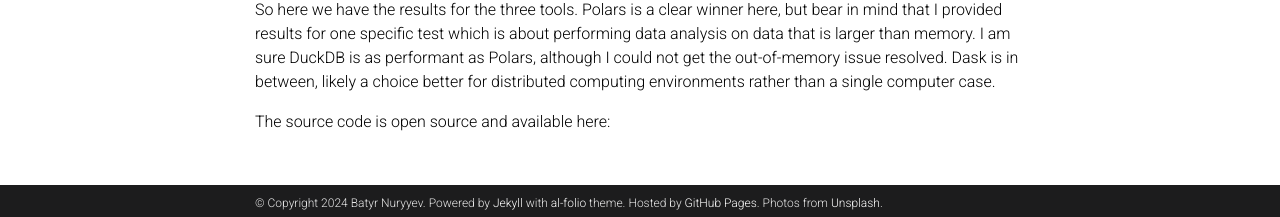
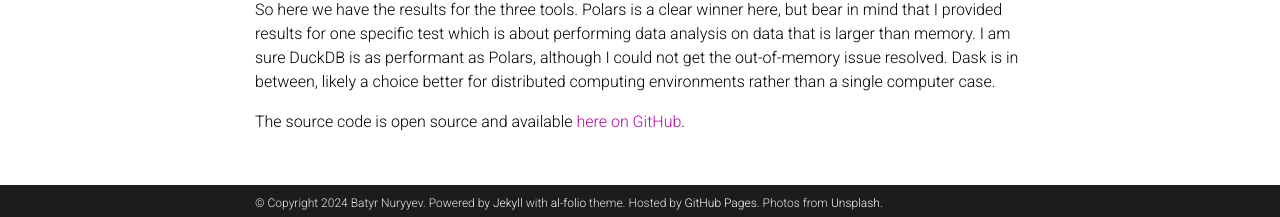
Before and after one commit to oneturkmen/oneturkmen.github.io, a Jekyll site: the page built from _posts/2024-03-16-data-analysis-with-less-memory.md, in a window 1280 px wide and 900 px high, scrolled down 3710 px. Shown: the part 680-897 px from the top of the window. Built offline with Jekyll 4.4.1, drawn with Linux system fonts in a browser that asks for light colours; a style sheet for code colours, icons or effects is not loaded.

Commit message:
Update repo link

```diff
--- a/_posts/2024-03-16-data-analysis-with-less-memory.md
+++ b/_posts/2024-03-16-data-analysis-with-less-memory.md
@@ -188,4 +188,4 @@ results for one specific test which is about performing data analysis on data th
 DuckDB is as performant as Polars, although I could not get the out-of-memory issue resolved. Dask is in between, likely a choice better for distributed computing environments rather
 than a single computer case.
 
-The source code is open source and available here:
+The source code is open source and available [here on GitHub](https://github.com/oneturkmen/experiments-with-olap-triad).
```
